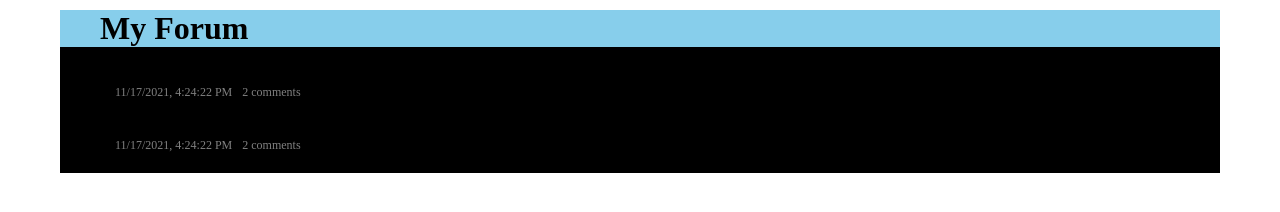
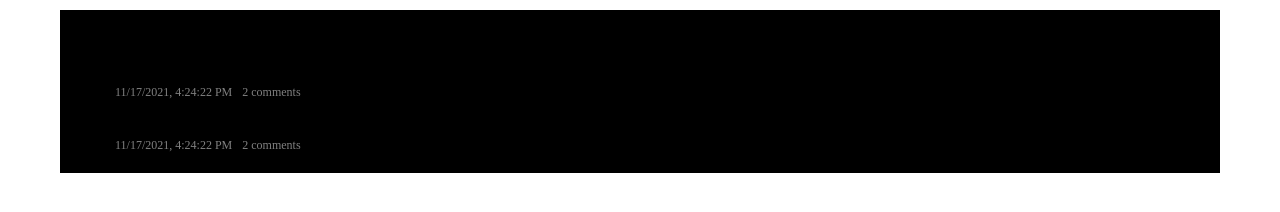
Before and after one commit to akatiouz/kNokmmKx7gnr3Lncde5T, a plain HTML site: page index.html in a window 1280 px wide. Drawn offline with Linux system fonts and the light colour scheme.

Commit message:
Update index.html

```diff
--- a/index.html
+++ b/index.html
@@ -48,7 +48,7 @@
             margin: 5px 0;
         }
         .top-bar {
-            background-color: skyblue;
+            background-color: black;
             padding: 0 40px;
         }
         .main {
```
